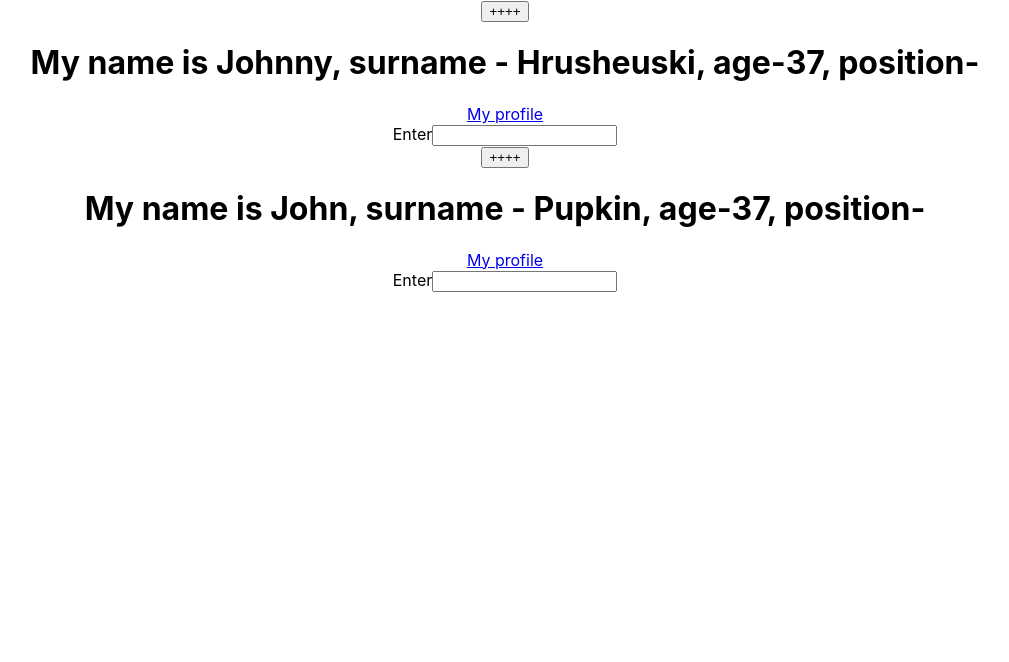
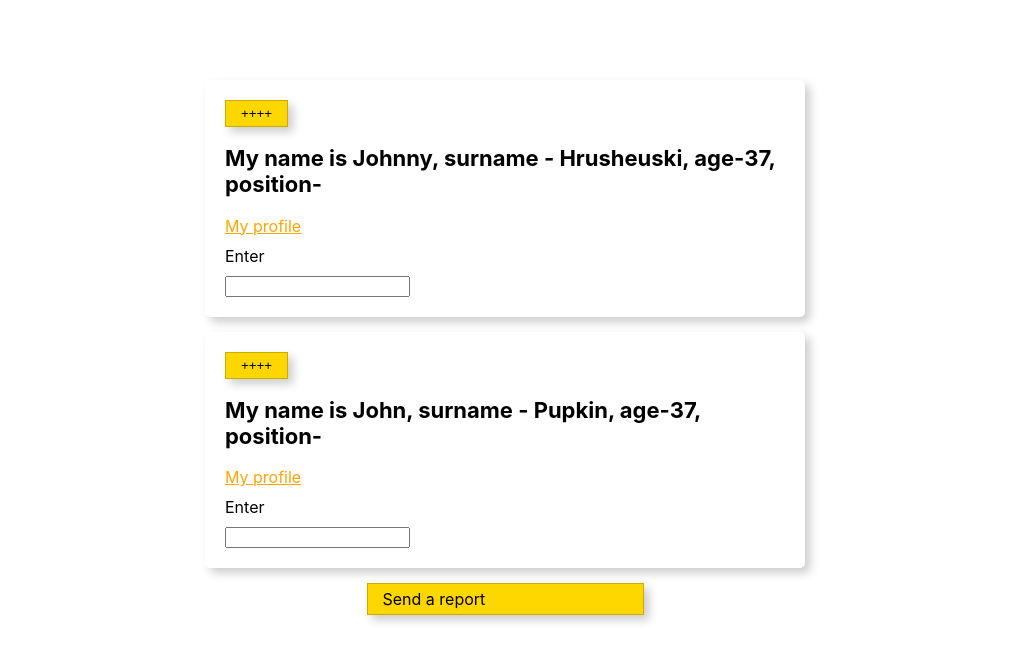
Before and after one commit to gruand13/React-lessons, a React (Create React App) app in the folder my-app/: page / in a window 1280 px wide. Shown: the top 662 px of the page, without its empty margins (135-1144 px from the left). Built offline with nearby package versions, Linux system fonts and the light colour scheme.

Commit message:
using styled components

```diff
--- a/my-app/package.json
+++ b/my-app/package.json
@@ -9,6 +9,7 @@
     "react": "^18.2.0",
     "react-dom": "^18.2.0",
     "react-scripts": "5.0.1",
+    "styled-components": "^5.3.6",
     "web-vitals": "^2.1.4"
   },
   "scripts": {
--- a/my-app/src/App.js
+++ b/my-app/src/App.js
@@ -1,5 +1,34 @@
-import {Component, Fragment} from "react";
+import {Component} from "react";
+import styled from 'styled-components';
 import './App.css';
+
+const  EmpItem = styled.div`
+    padding: 20px;
+    margin-bottom: 15px;
+    border-radius: 5px;
+    box-shadow: 5px 5px 10px rgba(0,0,0, .2);
+    a {
+        display: block;
+        margin: 10px 0 10px 0;
+        color: ${props=> props.active ? 'orange' : 'black'};
+    }
+    input {
+        display: block;
+        margin-top: 10px;
+    }
+`;
+
+const Header = styled.h2`
+    font-size: 22px
+`;
+
+export const Button = styled.button`
+    display: block;
+    padding: 5px 15px;
+    background-color: gold;
+    border: 1px solid rgba(0,0,0, .2);
+    box-shadow: 5px 5px 10px rgba(0,0,0, .2);
+`;
 
 
 // use destructurizatin props object
@@ -34,31 +63,35 @@
         const {name, surname, link} = this.props;
         const {position, years} = this.state;
         return (
-            <>
-                <button onClick={this.nextYear}>++++</button>
+            <EmpItem active>
+                <Button onClick={this.nextYear}>++++</Button>
                 {/* if object name.firstName */}
-                <h1>My name is {name}, surname - {surname},
+                <Header>My name is {name}, surname - {surname},
                     age-{years},
-                    position-{position}</h1>
+                    position-{position}</Header>
                 <a href={link}>My profile</a>
                 <form>
                     <span>Enter</span>
                     <input type="text" onChange={(e)=>this.commitInputChanges(e, 'some color')}/>
                 </form>
-            </>
+            </EmpItem>
         )
     }
 
 }
 
+const Wrapper = styled.div`
+width: 600px;
+margin: 80px auto 0 auto;
+`;
 
 function App() {
   return (
-    <div className="App">
+    <Wrapper>
         {/* if object firstName: "Alex" */}
         <WhoAmI name="Johnny" surname="Hrusheuski" link="facebook.com"/>
         <WhoAmI name="John" surname="Pupkin" link="vk.com"/>
-    </div>
+    </Wrapper>
   );
 }
 
--- a/my-app/src/index.js
+++ b/my-app/src/index.js
@@ -2,6 +2,14 @@
 import ReactDOM from 'react-dom/client';
 import './index.css';
 import App from './App';
+import styled from 'styled-components';
+
+import {Button} from './App';
+
+const BigButton = styled(Button)`
+  margin: 0 auto;
+  width: 245px;
+`;
 // import {Header} from "./App";
 
 // const text ="hello";
@@ -21,6 +29,7 @@
 
 <StrictMode>
   <App/>
+  <BigButton as='a'> Send a report</BigButton>
 
 </StrictMode>
 );
```
Also changed, not shown: 1 other file (tests, documents, lock files or other folders).
